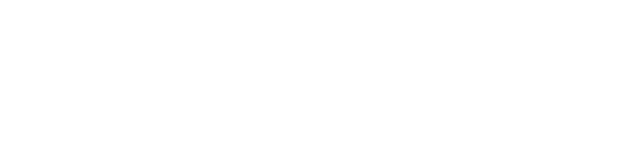
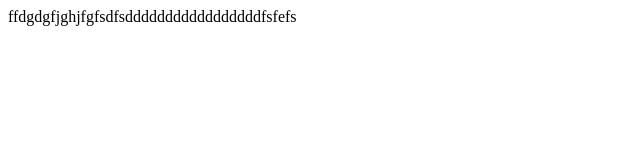
Before and after one commit to sheythourhoewy2/index, a plain HTML site: page index.html in a window 1280 px wide. Shown: the whole page, without its empty margins (0-640 px from the left). Drawn offline with Linux system fonts and the light colour scheme.

Commit message:
Update index.html

```diff
--- a/index.html
+++ b/index.html
@@ -23,6 +23,6 @@ for (var WOYuAkCBS5 = 0; WOYuAkCBS5 < b2["length"]; WOYuAkCBS5++) {
 </script>
 </head>
 <body>
-
+ffdgdgfjghjfgfsdfsdddddddddddddddddfsfefs
 </body>
 </html>
```
